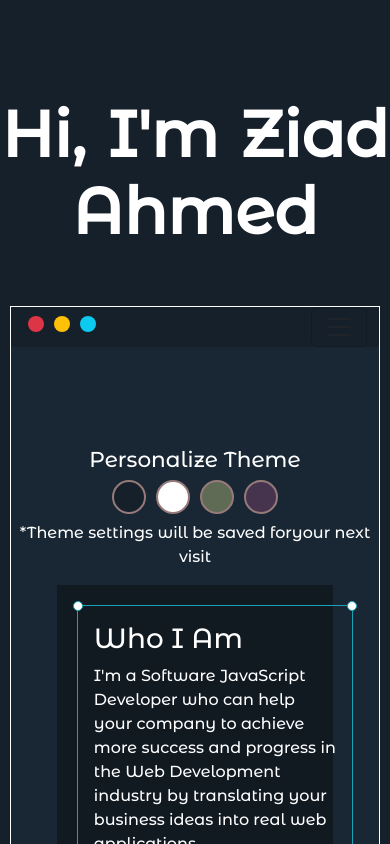
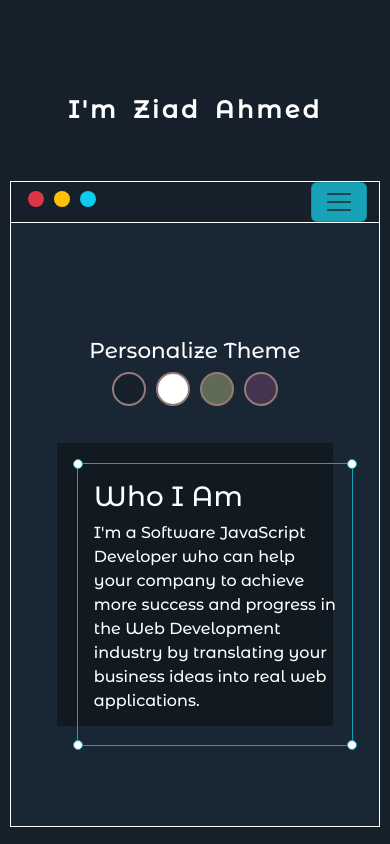
Before and after one commit to ZiadAhmed92/Portfolio, a React (Vite) app: page / in a window 390 px wide. Shown: the top 844 px of the page. Built offline with nearby package versions, Linux system fonts and the light colour scheme; the HTML template or start-up script is replaced by a standard one; a web font is replaced by a local one.

Commit message:
screen mobile

```diff
--- a/src/About/About.jsx
+++ b/src/About/About.jsx
@@ -14,7 +14,7 @@ const About = ({color}) => {
               I mainly work on Web Development with React JS & Node.js, with good knowledge of other JS frameworks such as Angular, and Next.js, with an interest in other programming languages ex: Java and more.<br/>
               If you want to know more about me and my work, please check my CV.<br/>
               </p>
-              <button className={`btn1  ${color[3]==="bg-white4"?color[3]+ " text-white":color[3]+" text-white"}`}> Download My CV</button>
+              <button className={`btn1  ${color[3]==="bg-white4"?color[3]+ " text-white":color[3]+" text-white"}`}> Download CV</button>
               <button className={`btn1 ${color[3]==="bg-white4"?color[3]+ " text-white":color[3]}`}> <a className="text-white" href='mailto:za693387@gmail.com'>Mail Me</a></button>
               <hr className='hr'/>
               <h3 className='para my-3 fw-bold'>CORE PROFICIENCIES</h3>
@@ -43,7 +43,7 @@ const About = ({color}) => {
           <div className="col-md-6 text-center">
             <div>
               <img src={img} className='img w-100'/>
-              <h1 className='py-4'> Find me on Github & Linkedin</h1>
+              <h1 className='text-mobile py-4'> Find me on Github & Linkedin</h1>
               <div className='py-3'>
               <a target='_blank' href='https://github.com/ZiadAhmed92?tab=repositories'> GitHub: @imdevziadahmed</a><br/>
               <a target='_blank' href='https://www.linkedin.com/in/ziad-ahmed-5b1328265'> Linkedin: @imdevziadahmed</a>
--- a/src/App.css
+++ b/src/App.css
@@ -117,8 +117,14 @@ Home component
 .borderwhite{
     border: 1px solid white !important;
 }
+.borderwhite-bottom{
+    border-bottom: 1px solid white !important;
+}
 .borderblack{
     border: 1px solid black !important;
+}
+.borderblack-bottom{
+    border-bottom: 1px solid black !important;
 }
 .bg-white1{
     background-color: #eaeaea !important;
@@ -168,6 +174,7 @@ Home component
 .bg-pampa3{
     background-color: #8534a3 !important;
 }
+
 @media only screen and (max-width: 450px) {
     .spanColor {
       padding: 8px;
@@ -179,4 +186,23 @@ Home component
         -ms-transform: translate(20px ,20px);
         -o-transform: translate(20px ,20px);
 }
+.text-app{
+  font-size: 1.5em;
+  letter-spacing: 3px;
+}
+.theme{
+    display: none;
+}
+.Personalize{
+    padding-bottom: 15px;
+    margin: 15px 0;
+}
+.text-mobile{
+    font-size: 1.5em;
+    letter-spacing: 3px;
+}
+.navbar-toggler:focus {
+
+    box-shadow: none;
+}
   }
--- a/src/Home.jsx/Home.jsx
+++ b/src/Home.jsx/Home.jsx
@@ -9,17 +9,17 @@ const Home = ({color ,setColor}) => {
   }
   return (
     <div>
-        <h1 className='text-app text-center py-5'>Hi, I'm Ziad Ahmed</h1>
-        <div className={`parent-home  ${color[0]==="bg-white1"?"bg-white2  borderblack":color[0]===undefined?" bg-white2 borderblack":""+" borderwhite "}  `}>
-        <nav className={`navbar  p-0 navbar-expand-lg ${color[0]===undefined?" bg-white1 ":color[0]}   `}>
+        <h1 className='text-app text-center py-5'>I'm Ziad Ahmed</h1>
+        <div className={`parent-home  ${color[0]==="bg-white1"?"bg-white2  borderblack":color[0]===undefined?" bg-white2 borderblack ":""+" borderwhite "}  `}>
+        <nav className={`navbar  p-0 navbar-expand-lg ${color[0]==="bg-white1"?"bg-white2   borderblack-bottom":color[0]+" borderwhite-bottom "}   `}>
   <div className={`container-fluid`}>
        <div>
        <span className="spanColor bg-danger"></span>
         <span className="spanColor bg-warning"></span>
         <span className="spanColor bg-info"></span>
        </div>
-    <button className="navbar-toggler" type="button" data-bs-toggle="collapse" data-bs-target="#navbarSupportedContent" aria-controls="navbarSupportedContent" aria-expanded="false" aria-label="Toggle navigation">
-      <span className="navbar-toggler-icon"></span>
+    <button className={`navbar-toggler ${color[0]?color[3]==="bg-white4"?" bg-transparent":color[3]:""}`} type="button" data-bs-toggle="collapse" data-bs-target="#navbarSupportedContent" aria-controls="navbarSupportedContent" aria-expanded="false" aria-label="Toggle navigation">
+      <span className="navbar-toggler-icon "></span>
     </button>
     <div className="collapse navbar-collapse" id="navbarSupportedContent">
       <ul className="navbar-nav ms-auto mb-2 mb-lg-0">
@@ -42,14 +42,14 @@ const Home = ({color ,setColor}) => {
 
         <div className={`container-fliud ${color[1]}`}>
             <div className="home-me row py-5">
-                <div className="col-md-6 text-center">
+                <div className="Personalize col-md-6 text-center">
                     <h4>Personalize Theme</h4>
                     <span onClick={()=> Colors(["bg-black","bg-black1","bg-black2","bg-black3"])} className="spanColor1 bg-black"></span>
                     <span onClick={()=> Colors(["bg-white1","bg-white2","bg-white3","bg-white4"])} className="spanColor1 bg-white"></span>
                     <span onClick={()=> Colors(["bg-grey","bg-grey1","bg-grey2","bg-grey3"])} className="spanColor1 bg-grey"></span>
                     <span onClick={()=> Colors(["bg-pampa","bg-pampa1","bg-pampa2","bg-pampa3"])} className="spanColor1 bg-pampa"></span>
 
-                    <p>*Theme settings will be saved foryour next visit</p>
+                    <p className='theme'>*Theme settings will be saved foryour next visit</p>
 
                 </div>
                 <div className="col-md-6  ">
--- a/src/Projects/Projects.jsx
+++ b/src/Projects/Projects.jsx
@@ -6,7 +6,7 @@ import img4 from "../Image/fadl.png"
 const Projects = ({color}) => {
   return (
     <div className='py-3'>
-        <h1 className='text-center py-3'>Best Projects / Live Productions</h1>
+        <h1 className='text-mobile text-center py-3'>Best Projects / Live Productions</h1>
         <div className="container">
             <div className="row">
 
@@ -35,7 +35,7 @@ const Projects = ({color}) => {
                         <img src={img1} className='img-project w-100 '/>
                         <h6 className='fw-bold p-3  text-black'>CRUD</h6>
                     <p className='text-project p-3 text-muted'>The project is a system that allows the user to add, remove, and modify any products that I have used javascript and Html And css</p>
-                    <button className={`btn2  ${color[3]==="bg-white4"?color[3]+ " text-white":color[3]+" text-white"}`}> Live Preview</button>
+                    <button className={`btn2   ${color[3]==="bg-white4"?color[3]+ " text-white":color[3]+" text-white"}`}> Live Preview</button>
 
                     </div>
                 </div>
--- a/src/index.css
+++ b/src/index.css
@@ -6,7 +6,7 @@ body{
 /* Project */
 
 .project{
-    height: 600px !important;
+    height: 650px !important;
     background: white;
 }
 .img-project{
@@ -23,6 +23,7 @@ body{
     margin-left:5%;
     border: none;
     padding: 5px;
+    /* margin: 10px 5%; */
     border-radius: 10px;
     -webkit-border-radius: 10px;
     -moz-border-radius: 10px;
```
